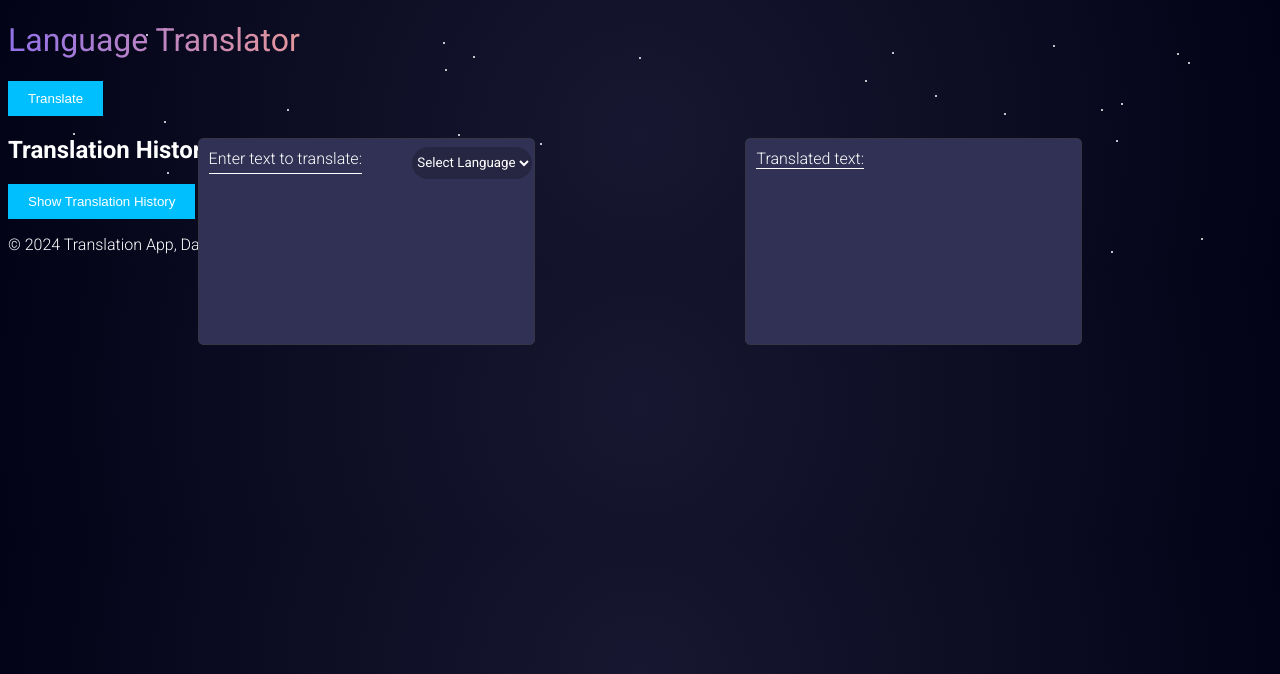
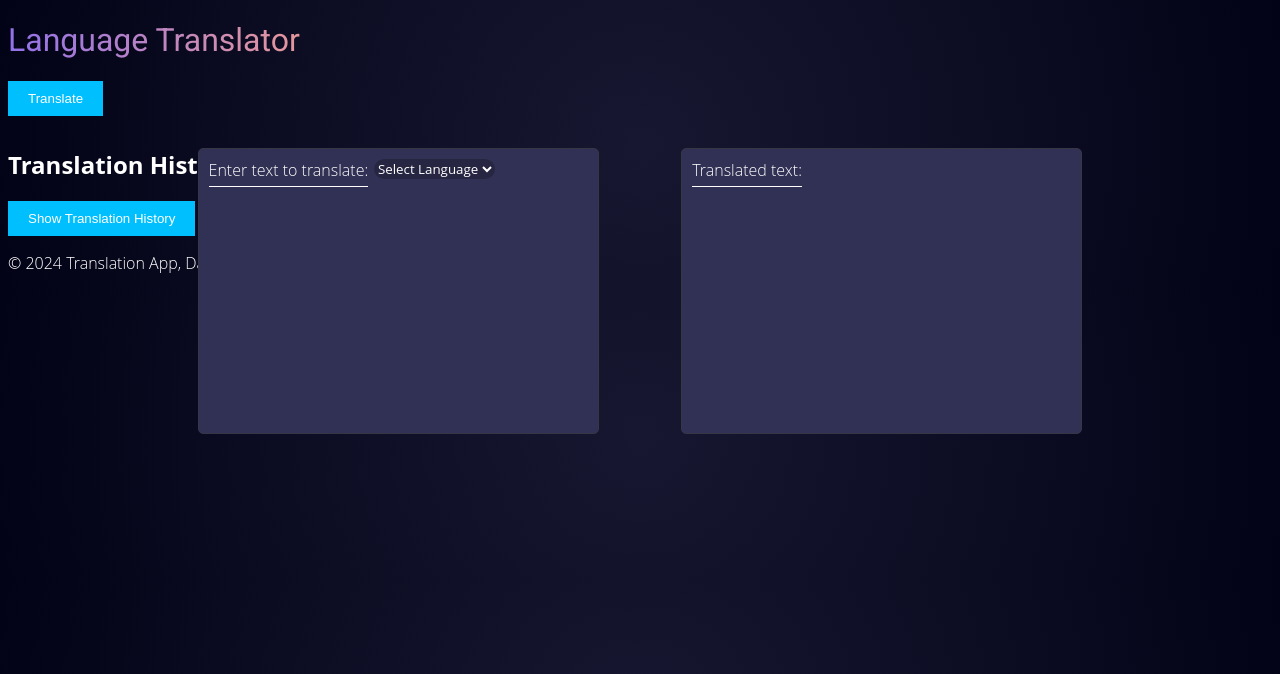
Before and after one commit to daltontahy/Web-Translator, a Flask app: page / in a window 1280 px wide. Shown: the top 674 px of the page. Run offline with Flask 3, Linux system fonts and the light colour scheme.

Commit message:
lang button

```diff
--- a/backend/flask-project/static/css/styles.css
+++ b/backend/flask-project/static/css/styles.css
@@ -1,7 +1,7 @@
 body {
     background-image: radial-gradient(circle at center, #171731, #030317); /* Radial gradient from dark gray to lighter gray */
     color: #fff; /* Light text color */
-    font-family: 'Roboto', sans-serif; /* Use a sans-serif font */
+    font-family: Open Sans, sans-serif;
     font-weight: 200; /* Adjust the weight value as needed */
     position: relative; /* Set position to relative */
 }
@@ -50,14 +50,15 @@ button:hover {
     background-color: #0080ff; /* Darker shade of button color on hover */
 }
 
-.translation-section {
+.translation-container {
     display: flex;
     justify-content: space-between;
+    align-items: flex-start; /* Adjust alignment */
 }
 
 .translation-input {
-    width: 315px; /* Adjust width as needed */
-    height: 185px; /* Adjust height as needed */
+    width: 30%; /* Adjust width as needed */
+    height: 33vh; /* Adjust height as needed */
     border: 1px solid #363644;
     border-radius: 5px;
     padding: 10px;
@@ -70,9 +71,15 @@ button:hover {
     left: 15%; /* Position 50% from the left */
 }
 
+.dropdown-container {
+    position: absolute;
+    top: 0;
+    right: 0;
+}
+
 .translation-output {
-    width: 315px; /* Adjust width as needed */
-    height: 185px; /* Adjust height as needed */
+    width: 30%; /* Adjust width as needed */
+    height: 33vh; /* Adjust height as needed */
     border: 1px solid #363644;
     border-radius: 5px;
     padding: 10px;
@@ -94,26 +101,18 @@ button:hover {
     margin-top: 5px; /* Adjust spacing as needed */
 }
 
+.input-container {
+    position: relative;
+    display: inline-block;
+}
+
 .output-label::after {
     content: '';
     display: block;
-    width: 34.2%;
+    width: 100%;
     height: 1px;
     background-color: #ffffff; /* Change to your desired color */
-    margin-top: 0px; /* Adjust spacing as needed */
-}
-
-
-
-
-.translation-box label {
-    font-weight: bold;
-    margin-bottom: 5px;
-}
-
-.translation-box textarea, .translation-box div {
-    width: 100%;
-    box-sizing: border-box;
+    margin-top: 5px; /* Adjust spacing as needed */
 }
 
 .input-text {
@@ -122,17 +121,39 @@ button:hover {
     resize: none; /* Disable resizing */
     user-select: none; /* Disable text selection */
     outline: none; /* Remove outline */
-    padding-top: 14px; /* Adjust top padding */
+    padding-top: 36px; /* Adjust top padding */
     padding-bottom: 100px; /* Adjust bottom padding */
+    font-family: Open Sans, sans-serif;
+}
+
+.translated-text {
+    resize: none; /* Disable resizing */
+    user-select: none; /* Disable text selection */
+    outline: none; /* Remove outline */
+    padding-top: 12px; /* Adjust top padding */
+    font-family: Open Sans, sans-serif;
+    font-size: 15px;
+    font-weight: 300; /* Adjust the weight value as needed */
+
+
 }
 
 
 /* Style for the label */
 .input-label {
+    position: absolute;
+    display: inline-block; /* Ensure the label occupies only the necessary space */
+    pointer-events: none;
+    color: #ffffff; /* Light gray color */
+    margin-bottom: 5px;
+}
+
+.output-label {
     display: block;
     position: absolute;
     pointer-events: none;
     color: #ffffff; /* Light gray color */
+
 }
 
 /* Hide label when input has focus or contains text */
@@ -144,16 +165,19 @@ button:hover {
 .dropdown-box {
     position: absolute; /* Position absolutely */
     top: 54%; /* Adjust top position */
+    left: 32%; /* Adjust left position */
     border: none; /* Remove border */
-    left: 32%; /* Adjust right position */
     border-radius: 20px; /* Adjust the value as needed */
-    font-family: 'Roboto', sans-serif; /* Replace 'Roboto' with your desired font */
+    font-family: Open Sans, sans-serif; /* Set the font family */
     color: #ffffff; /* Set the text color */
     background-color: rgba(16, 16, 26, 0.3); /* Set the background color with alpha (transparency) */
     display: flex;
     align-items: center;
     justify-content: center;
     text-align: center;
-    width: 120px; /* Set the width as desired */
-    height: 32px; /* Set the height as desired */
 }
+
+.label-dropdown-wrapper {
+    position: relative;
+    width: 165px;
+}
--- a/backend/flask-project/static/script.js
+++ b/backend/flask-project/static/script.js
@@ -97,6 +97,8 @@ document.getElementById('show-history-btn').addEventListener('click', function()
     }
 });
 
+
+/** COMMENT OUT DOTS CODE
 // Number of dots to be placed
 const numDots = 35;
 
@@ -135,3 +137,4 @@ function createDots() {
 
 // Create dots when the page loads
 window.onload = createDots;
+*/
--- a/backend/flask-project/templates/index.html
+++ b/backend/flask-project/templates/index.html
@@ -23,8 +23,20 @@
 
         <section class="translation-section">
             <div class="translation-input">
+                <div class="label-dropdown-wrapper">
                 <!-- Hide label when input has focus or contains text -->
-                <label for="input-text" id="input-label" class="input-label">Enter text to translate:</label><br>
+                <span class="input-label">Enter text to translate:</span>
+                <div class="dropdown-container">
+                    <!-- Language Selection Dropdown -->
+                    <select id="language-dropdown" class="dropdown-box">
+                        <option value="" disabled selected>Select Language</option>
+                        <option value="es">Spanish</option>
+                        <option value="fr">French</option>
+                        <option value="it">Italian</option>
+                        <option value="pt">Portuguese</option>
+                </select>
+                </div>
+            </div>
                 <!-- Add input box with static size and remove resizing handle -->
                 <textarea id="input-text" name="input-text" rows="4" cols="50" class="input-text"></textarea>
             </div>
@@ -45,15 +57,6 @@
 
             <!-- Translated Text -->
             <div id="translated-text" class="translated-text"></div>
-
-            <!-- Language Selection Dropdown -->
-            <select id="language-dropdown" class="dropdown-box">
-                <option value="" disabled selected>Select Language</option>
-                <option value="es">Spanish</option>
-                <option value="fr">French</option>
-                <option value="it">Italian</option>
-                <option value="pt">Portuguese</option>
-            </select>
         </section>
 
             <!-- Translation History -->
```
